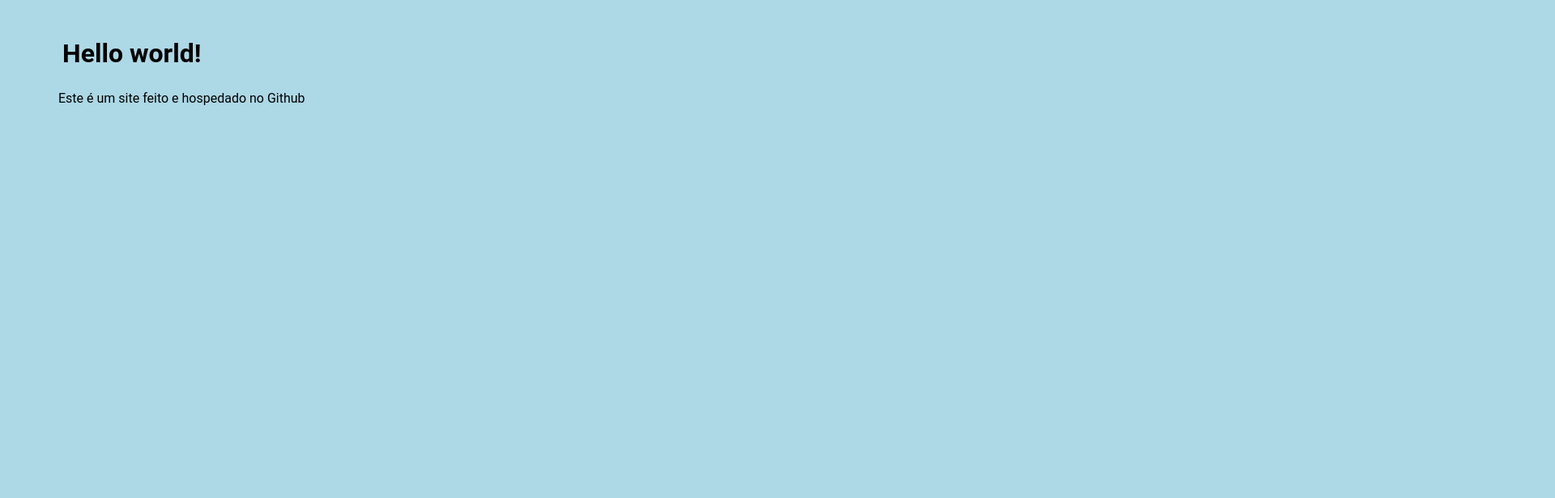
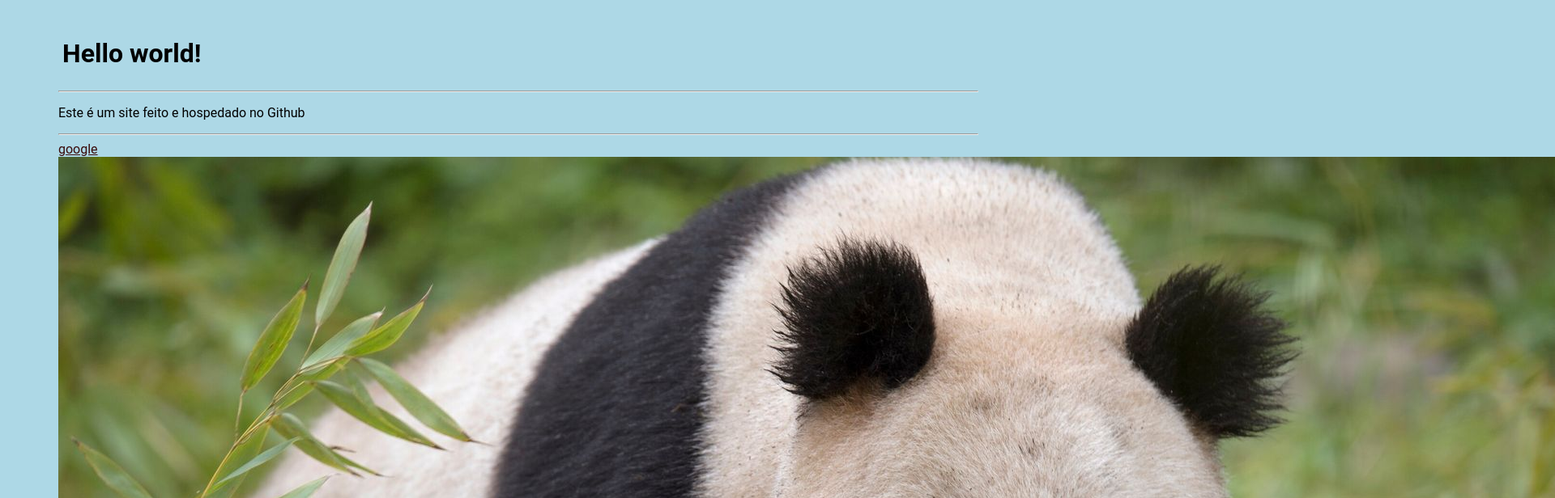
Before and after one commit to mvkdichava/mvkdichava.github.io, a plain HTML site: page index.html in a window 1280 px wide. Shown: the top 616 px of the page at 81% size, 1920 px wide, since content can reach past the window. Drawn offline with Linux system fonts and the light colour scheme.

Commit message:
inserindo imagens

```diff
--- a/index.html
+++ b/index.html
@@ -6,5 +6,9 @@
 
 <body>
     <h1>Hello world!</h1>
+    <hr>
     <p> Este é um site feito e hospedado no Github</p>
+    <hr>
+    <a href="https://www.google.com" target="_blank">google</a>
+<img src="img/nationalgeographic2496782.jpg">
 </body>
```
Also changed, not shown: img/nationalgeographic2496782.jpg (added).
